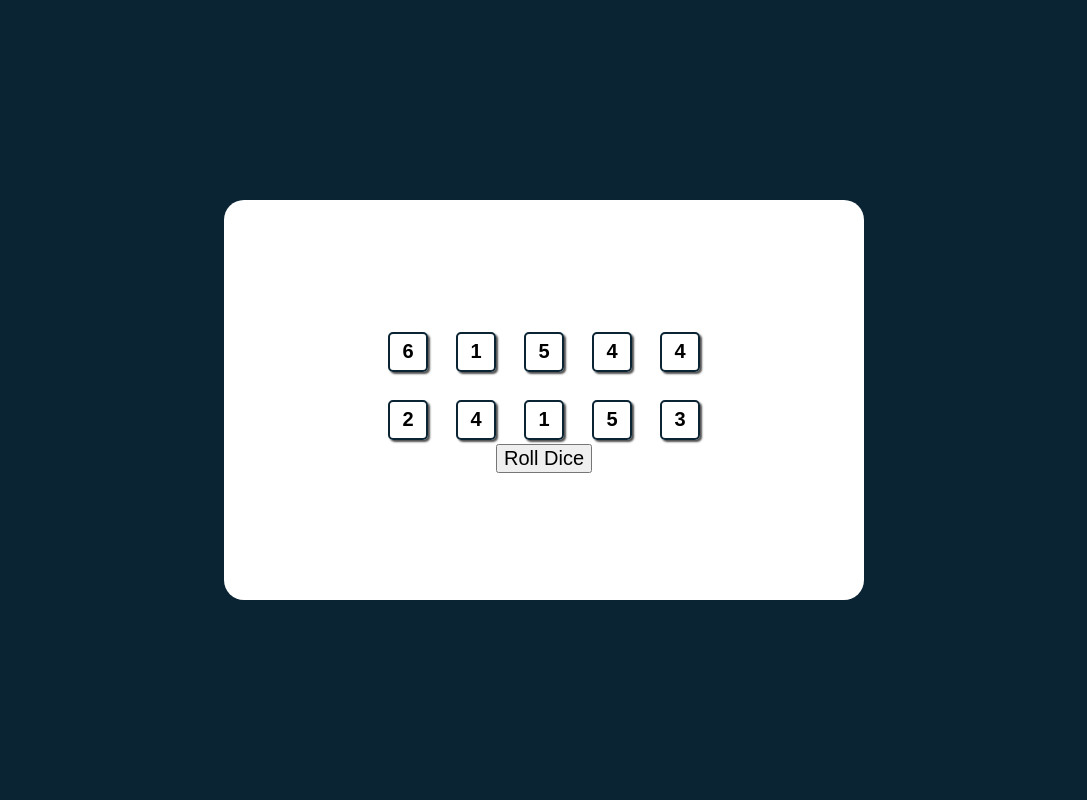
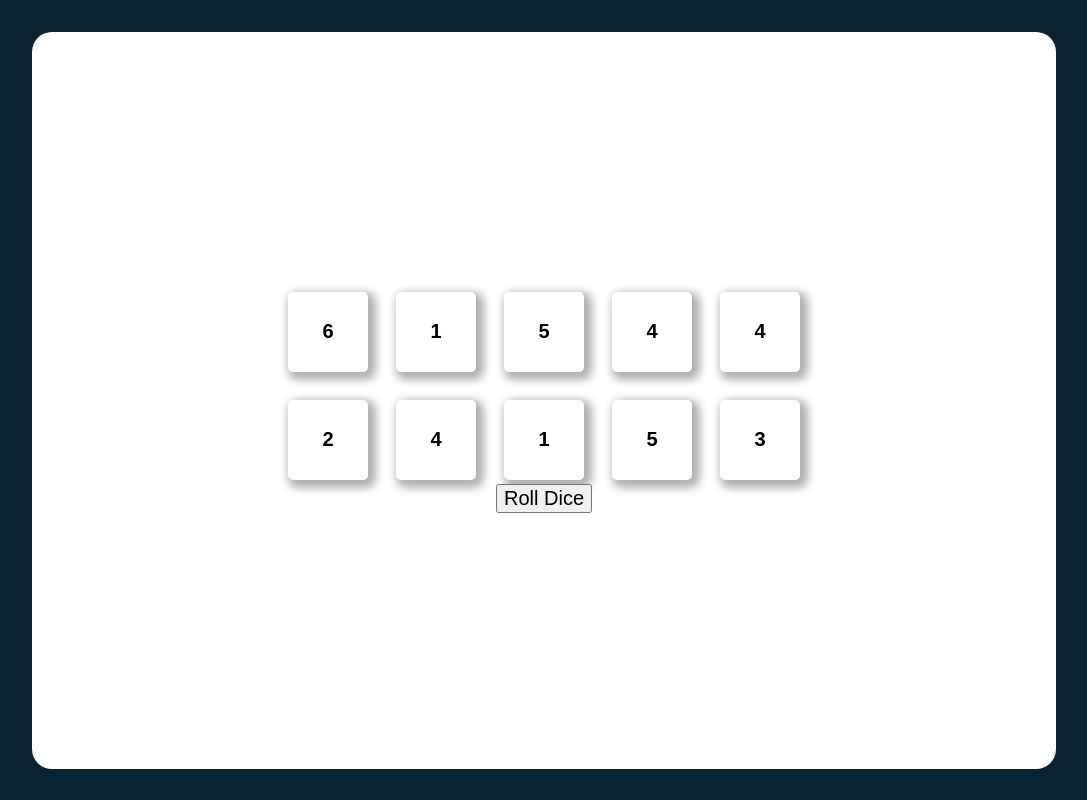
Before and after one commit to LarsGKodehode/tenzies, a React (Vite) app: page / in a window 1280 px wide. Shown: the whole page, without its empty margins (96-1183 px from the left). Built offline with nearby package versions, Linux system fonts and the light colour scheme.

Commit message:
updated styling

```diff
--- a/src/App.module.css
+++ b/src/App.module.css
@@ -2,15 +2,16 @@
   /* placement */
   display: flex;
   flex-direction: column;
-  justify-content: center;
+  justify-content: space-between;
   align-items: center;
 
   /* shape */
-  width: 50%;
-  max-width: 80%;
-  min-height: 50%;
+  width: 80%;
+  max-width: 95%;
+  min-height: 80%;
 
   border-radius: 20px;
+  padding: 20% 10%;
 
   /* colors */
   background-color: var(--palette-primary-500);
--- a/src/App.tsx
+++ b/src/App.tsx
@@ -124,6 +124,13 @@ function App() {
 
 
   // Props
+  const ulProps = {
+    className: [
+      'font-huge',
+      styles['game-board']
+      ].join(" "),
+  };
+
   const buttonProps = {
     handleClick: () => rollDice(),
   };
@@ -131,13 +138,8 @@ function App() {
   return (
     <main id='App' className={styles['App']} data-theme='bright'>
 
-      <ul className={[
-        'font-huge',
-        styles['game-board']
-        ].join(" ")}>
-
+      <ul {...ulProps}>
         {React.Children.toArray(populateBoard(data.diceState))}
-
       </ul>
 
       <Button {...buttonProps}/>
--- a/src/assets/components/Dice/Dice.tsx
+++ b/src/assets/components/Dice/Dice.tsx
@@ -17,7 +17,7 @@ function Dice(props: DiceProps): JSX.Element {
   return(
     <div
       className={[
-        isActive ? "acitve" : "inactive",
+        styles[isActive ? 'active' : 'inactive'],
         styles['dice']
       ].join(" ")}
       onClick={(e) => handleClick(e, dieNumber)}
--- a/src/assets/components/Dice/dice.module.css
+++ b/src/assets/components/Dice/dice.module.css
@@ -8,8 +8,8 @@
 
 
   /* shape */
-  width: 2em;
-  height: 2em;
+  width: 4em;
+  height: 4em;
 
   padding: .2em;
   margin: .2em;
@@ -17,16 +17,26 @@
   border-radius: 5px;
 
   /* color */
-  border: 2px solid var(--palette-secondary-500);
+  /* border: 2px solid var(--palette-secondary-500); */
 
   /* effects */
-  box-shadow: .1em .1em .1em var(--palette-shadow);
+  box-shadow: .2em .2em .4em .2em var(--palette-shadow);
 
   /* animation */
-  transition: all 100ms ease-in-out;
+  transition: transform 50ms ease-in-out;
 }
 
 .dice:hover {
   border: 3px solid var(--palette-tertiary-500);
   transform: scale(1.1);
 }
+
+.inactive {
+  border: 3px solid var(--palette-tertiary-500);
+  transform: scale(1.1);
+  background-color: var(--palette-tertiary-500);
+}
+
+.inactive:hover {
+  border-color: rgba(0, 0, 0, 0.15);
+}
--- a/src/assets/css/palettes.css
+++ b/src/assets/css/palettes.css
@@ -12,7 +12,7 @@
 
   --palette-black: #000000;
 
-  --palette-shadow: #000000af;
+  --palette-shadow: #0000004f;
 }
 
 /* ====== PALETTE THEMES ====== */
```
